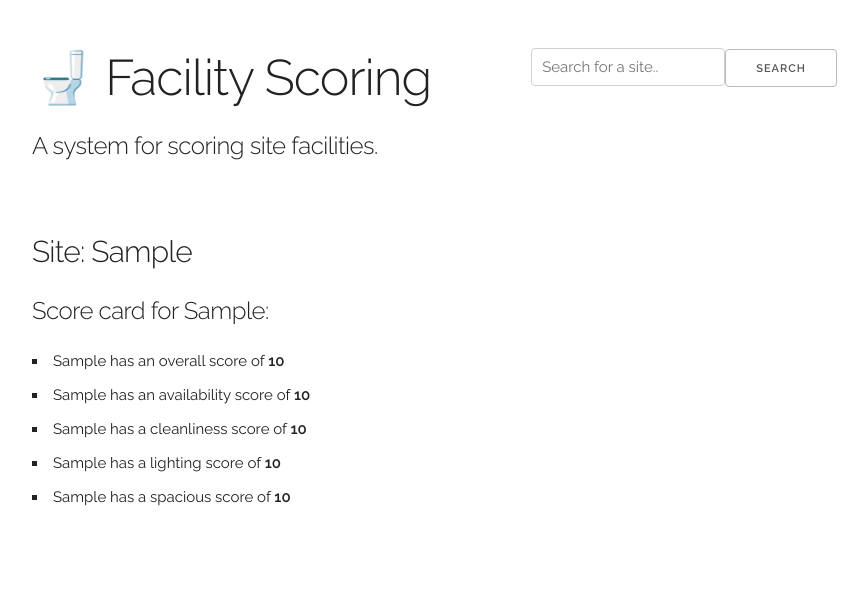
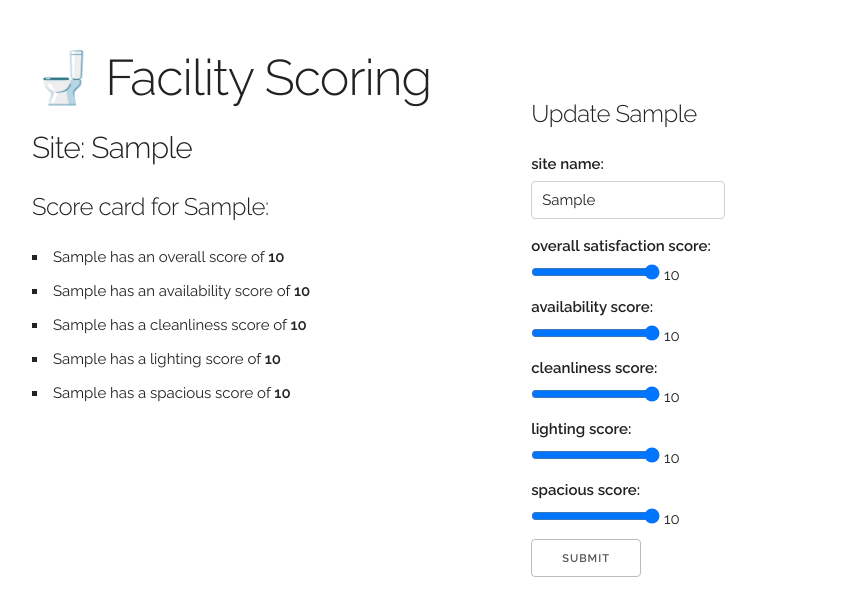
Before and after one commit to gspncr/-, a Flask app: a page that uses templates/site.html in a window 1280 px wide. Shown: the top 616 px of the page, without its empty margins (128-996 px from the left). Run offline with Flask 2, Linux system fonts and the light colour scheme; tables that the repository leaves empty hold one stand-in row (values such as "Sample post").

Commit message:
(1) edit a site, (2) API view / delete #4 #8 #10
You can now modify a site in a sites page
You can now call the JSONified API for consuming data
You can now call the remove API to remove a site

```diff
--- a/app.py
+++ b/app.py
@@ -1,5 +1,5 @@
 import os
-from flask import Flask, render_template, request, url_for, redirect
+from flask import Flask, render_template, request, url_for, redirect, jsonify
 from flask_sqlalchemy import SQLAlchemy
 from sqlalchemy import exc
 print(os.environ['FS_DB'])
@@ -35,11 +35,6 @@ def index():
     latest = Site.query.order_by(Site.id.desc()).first()
     return render_template('app.html', refSite=refSite, entries=entries, latest=latest)
 
-@app.route('/site/<sitename>')
-def site(sitename):
-    oneSite = Site.query.filter_by(site=sitename).first()
-    return render_template('site.html', oneSite=oneSite)
-
 @app.route('/new-site', methods=['POST'])
 def newsite():
     try:
@@ -51,5 +46,59 @@ def newsite():
         e = "Site already exists!"
         return render_template('error.html', error=e)
 
+@app.route('/update/<sitename>', methods=['POST'])
+def updateSite(sitename):
+    try:
+        db.session.query(Site).filter_by(site=sitename).update({'score': request.form['score'], 'availabilityScore': request.form['availabilityScore'], 'cleanlinessScore': request.form['cleanlinessScore'], 'lightingScore': request.form['lightingScore'], 'spaciousScore': request.form['spaciousScore']})
+        db.session.commit()
+        return redirect('site/'+sitename)
+    except exc.IntegrityError as e:
+        e = "unhandled"
+        return render_template('error.html', error=e)
+
+@app.route('/remove/<sitename>', methods=['DELETE'])
+def removeSite(sitename):
+    try:
+        site = Site.query.filter_by(site=sitename).delete()
+        db.session.commit()
+        return redirect(url_for('index'))
+    except exc.IntegrityError as e:
+        e = "Site already exists!"
+        return render_template('error.html', error=e)
+
+@app.route('/site/<sitename>', methods=['GET'])
+def site(sitename):
+    oneSite = Site.query.filter_by(site=sitename).first()
+    return render_template('site.html', oneSite=oneSite)
+
+@app.route('/api/site/<sitename>', methods=['GET'])
+def sitelookup(sitename):
+    oneSite = Site.query.filter_by(site=sitename).first()
+    return jsonify(name=oneSite.site, overall=oneSite.score, availability=oneSite.availabilityScore, cleanliness=oneSite.cleanlinessScore, lighting=oneSite.lightingScore, space=oneSite.spaciousScore)
+
+@app.route('/api/score/<sitename>', methods=['GET'])
+def sitescore(sitename):
+    oneSite = Site.query.filter_by(site=sitename).first()
+    return jsonify(overall=oneSite.score)
+
+@app.route('/api/availability/<sitename>', methods=['GET'])
+def availability(sitename):
+    oneSite = Site.query.filter_by(site=sitename).first()
+    return jsonify(availability=oneSite.availabilityScore)
+
+@app.route('/api/cleanliness/<sitename>', methods=['GET'])
+def cleanliness(sitename):
+    oneSite = Site.query.filter_by(site=sitename).first()
+    return jsonify(cleanliness=oneSite.cleanlinessScore)
+
+@app.route('/api/lighting/<sitename>', methods=['GET'])
+def lighting(sitename):
+    oneSite = Site.query.filter_by(site=sitename).first()
+    return jsonify(lighting=oneSite.lightingScore)
+
+@app.route('/api/space/<sitename>', methods=['GET'])
+def space(sitename):
+    oneSite = Site.query.filter_by(site=sitename).first()
+    return jsonify(space=oneSite.spaciousScore)
 
 app.run(host='0.0.0.0', port=8080)
--- a/templates/site.html
+++ b/templates/site.html
@@ -10,13 +10,6 @@
     <div class="container">
   <div class="one-half column" style="margin-top: 5%">
   <h1>🚽 Facility Scoring</h1>
-  <h5> A system for scoring site facilities.</h5>
-  </div>
-  <div class="one-half column" style="margin-top: 5%">
-    <input type="text" placeholder="Search for a site.."><input type="submit" value="search" autocomplete="off"/>
-  </div>
-    <div class="row">
-    <div class="two-thirds column" style="margin-top: 5%">
   <h4> Site: {{oneSite.site}} </h4>
   <h5> Score card for {{oneSite.site}}: </h5>
   <li> {{oneSite.site}} has an overall score of <strong>{{oneSite.score}}</strong></li>
@@ -24,8 +17,39 @@
   <li> {{oneSite.site}} has a cleanliness score of <strong>{{oneSite.cleanlinessScore}}</strong></li>
   <li> {{oneSite.site}} has a lighting score of <strong>{{oneSite.lightingScore}}</strong></li>
   <li> {{oneSite.site}} has a spacious score of <strong>{{oneSite.spaciousScore}}</strong></li>
-</div>
-</div>
+  </div>
+  <div class="one-half column" style="margin-top: 5%">
+  <!--  <input type="text" placeholder="Search for a site.."><input type="submit" value="search" autocomplete="off"/> -->
+    <br><br>
+    <h5> Update {{oneSite.site}} </h5>
+
+    <form method="post" action="/update/{{oneSite.site}}">
+      <label> site name: </label>
+      <input id="site" name="site" type="text" value="{{oneSite.site}}" autocomplete="off"  readonly/>
+
+      <label> overall satisfaction score: </label>
+      <input id="score" name="score" type="range" min="0" max="10" value="{{oneSite.score}}" oninput="scoreOutput.value = score.value" />
+      <output name="scoreOutput" id="scoreOutput"> {{oneSite.score}} </output>
+
+      <label> availability score: </label>
+      <input id="availabilityScore" name="availabilityScore" type="range" min="0" max="10" value="{{oneSite.availabilityScore}}" oninput="availabilityScoreOutput.value = availabilityScore.value" />
+      <output name="availabilityScoreOutput" id="availabilityScoreOutput"> {{oneSite.availabilityScore}} </output>
+
+      <label> cleanliness score: </label>
+      <input id="cleanlinessScore" name="cleanlinessScore" type="range" min="0" max="10" value="{{oneSite.cleanlinessScore}}" oninput="cleanlinessScoreOutput.value = cleanlinessScore.value" />
+      <output name="cleanlinessScoreOutput" id="cleanlinessScoreOutput"> {{oneSite.cleanlinessScore}} </output>
+
+      <label> lighting score: </label>
+      <input id="lightingScore" name="lightingScore" type="range" min="0" max="10" value="{{oneSite.lightingScore}}" oninput="lightingScoreOutput.value = lightingScore.value" />
+      <output name="lightingScoreOutput" id="lightingScoreOutput"> {{oneSite.lightingScore}} </output>
+
+    <label> spacious score: </label>
+    <input id="spaciousScore" name="spaciousScore" type="range" min="0" max="10" value="{{oneSite.spaciousScore}}" oninput="spaciousScoreOutput.value = spaciousScore.value" />
+    <output name="spaciousScoreOutput" id="spaciousScoreOutput"> {{oneSite.spaciousScore}} </output>
+  <br>
+      <input type="submit" />
+    </form>
+  </div>
 </div>
 </body>
 
```
Also changed, not shown: templates/app.html (+5 -6 lines).
